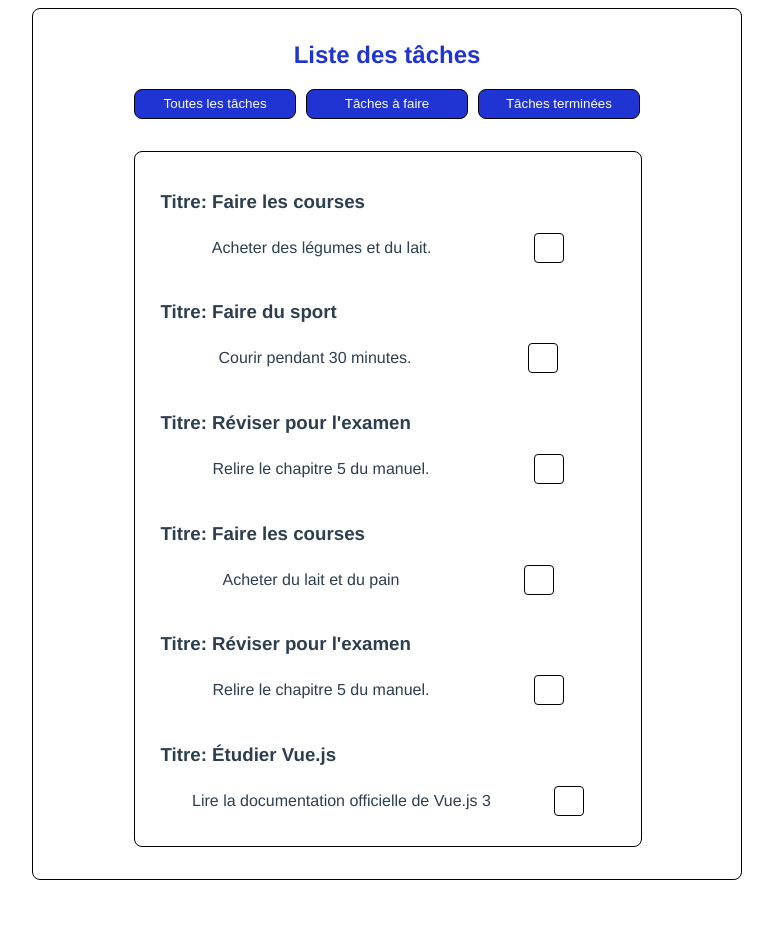
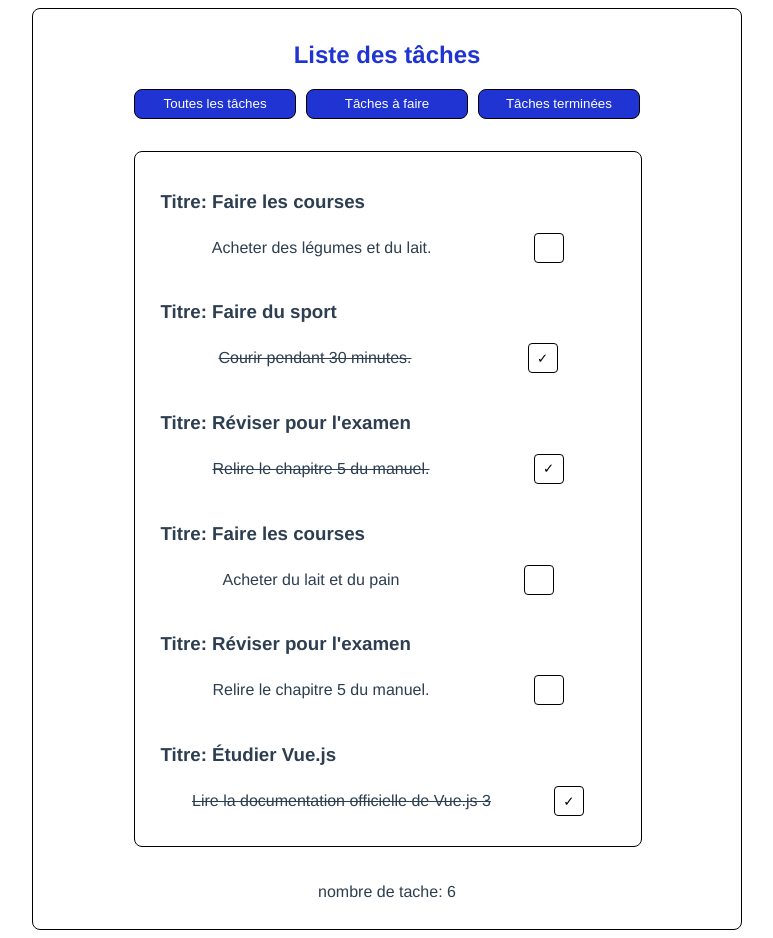
Before and after one commit to fatimaezzahraaelankoud/vue-js-tp-ensas, a Vue app in the folder tp4_gestion_tache/tp-gestion-tache/: page / in a window 1280 px wide. Shown: the whole page, without its empty margins (253-1026 px from the left). Before the commit the page ends 888 px from the top, so only its background shows below. Built offline with nearby package versions, Linux system fonts and the light colour scheme.

Commit message:
ajout du compteur de tache et completed/no completed button

```diff
--- a/tp4_gestion_tache/tp-gestion-tache/src/components/TaskList.vue
+++ b/tp4_gestion_tache/tp-gestion-tache/src/components/TaskList.vue
@@ -11,11 +11,12 @@
       <div class="listtache" v-for="tache in taches" :key="tache.id">
         <h3>Titre: {{tache.title}}</h3>
         <div class="description_button">
-          <p>{{tache.description}}</p>
-          <button></button>
+          <p :class="{ completed: tache.completed }">{{tache.description}}</p>
+          <button @click="setDone(tache)">{{tache.completed? "✓":" " }} </button>
         </div>
       </div>
     </div>
+    <p>nombre de tache: {{calculTache}}</p>
   </div>
 </template>
 
@@ -25,7 +26,7 @@ export default {
   data() {
     return {
       taches: [],
-      allTaches: []
+      allTaches: [] ,
     };
   },
   methods: {
@@ -43,11 +44,20 @@ export default {
       } else if (type === "done") {
         this.taches = this.allTaches.filter(tache => tache.completed);
       }
+    },
+    setDone(tache){
+      tache.completed =!tache.completed  ;
     }
   },
   mounted() {
     this.fetchTache();
+  },
+  computed:{
+  calculTache(){
+    return this.taches.length
   }
+  }
+
 };
 </script>
 
@@ -105,6 +115,7 @@ button {
   background-color: #ffffff;
   border: 1px solid #000;
   border-radius: 4px;
+  color: #000000
 }
 
 .listtache h3 {
@@ -119,4 +130,7 @@ button {
   width: 100%;
   padding: 10px 0;
 }
+.completed{
+  text-decoration: line-through
+}
 </style>
```
